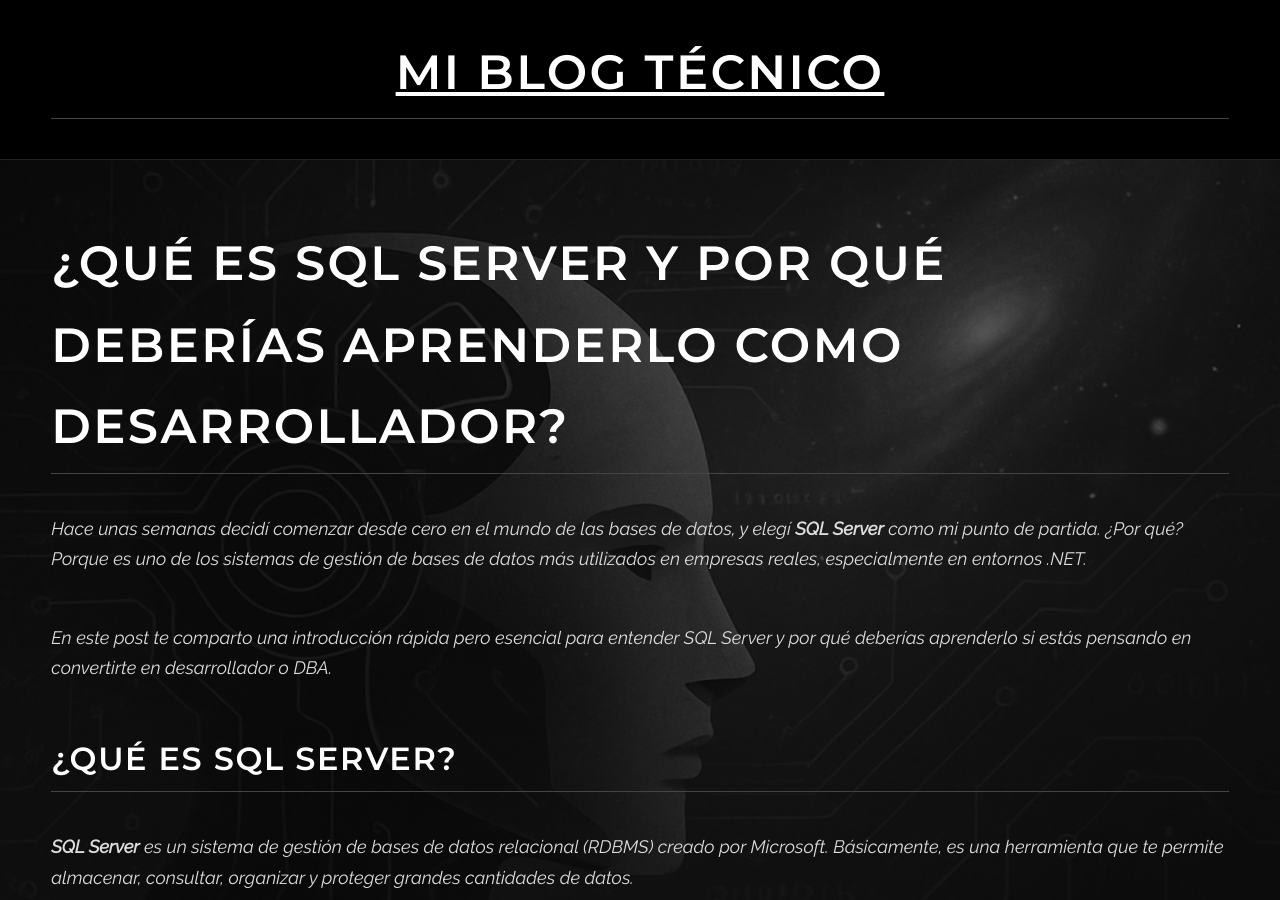
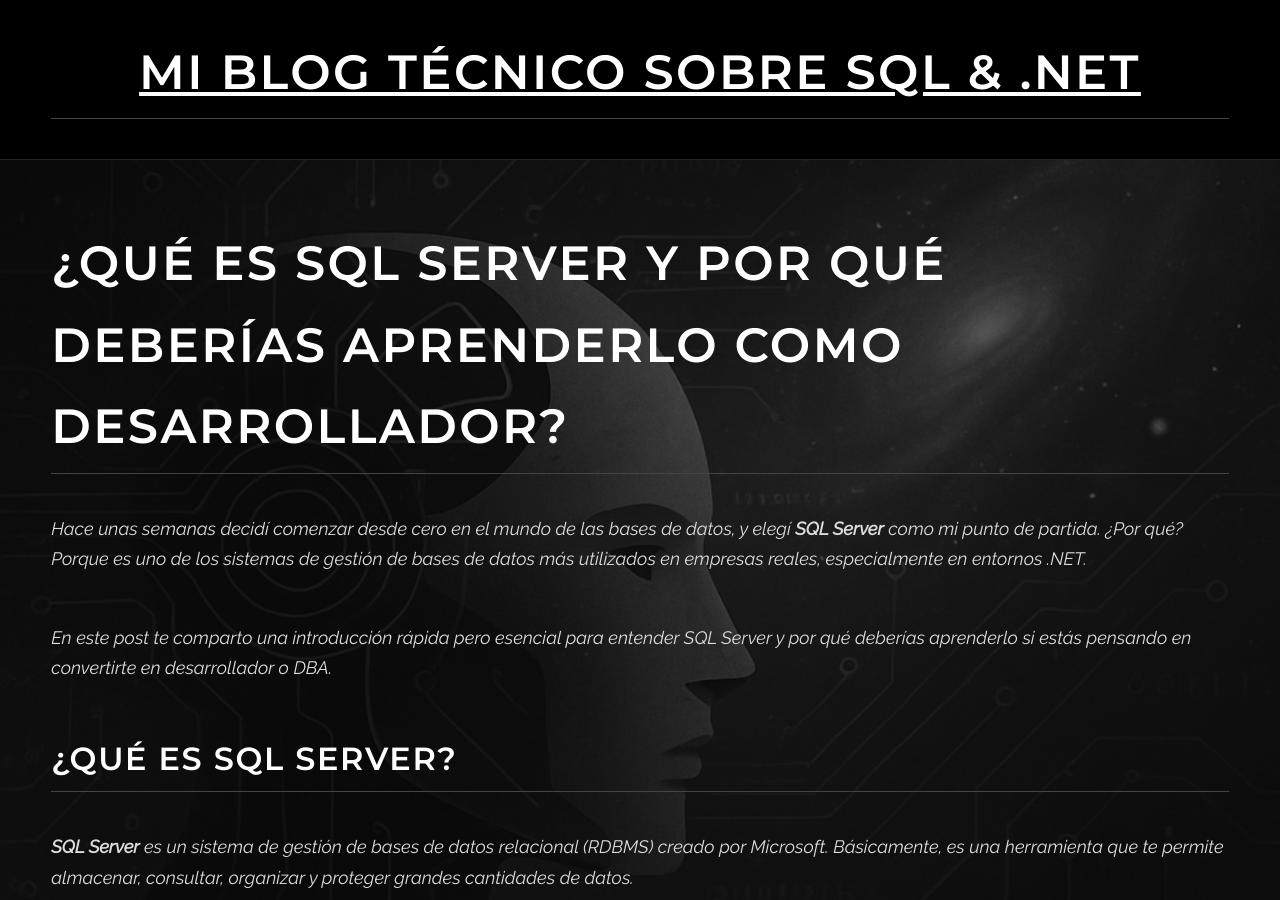
Before and after one commit to dotnetdba/dotnetdba.github.io, a Jekyll site: the page built from _posts/2025-05-25-que-es-sql-server.md, in a window 1280 px wide and 900 px high. Built offline with Jekyll 4.4.1, drawn with Linux system fonts in a browser that asks for light colours.

Commit message:
Update post.html

```diff
--- a/_layouts/post.html
+++ b/_layouts/post.html
@@ -10,7 +10,7 @@
   <div class="background-overlay"></div>
   <nav>
     <header>
-      <h1><a href="{{ '/' | relative_url }}">{{ site.title }}</a></h1>
+      <h1><a href="{{ '/' | relative_url }}">Mi Blog Técnico sobre SQL & .NET</a></h1>
     </header>
   </nav>
   <br />
```
